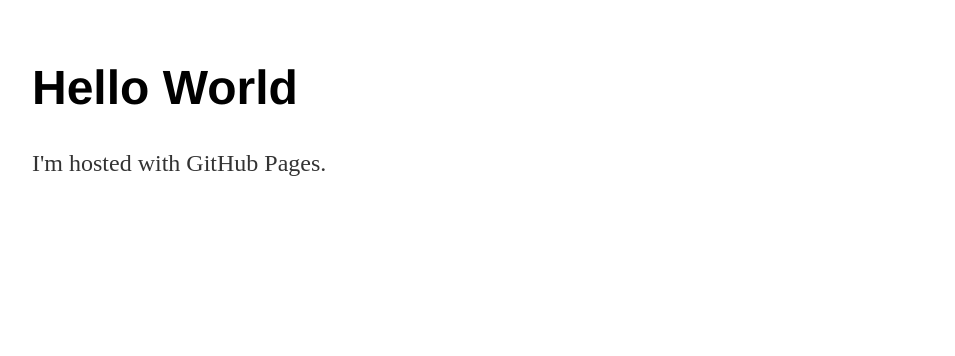
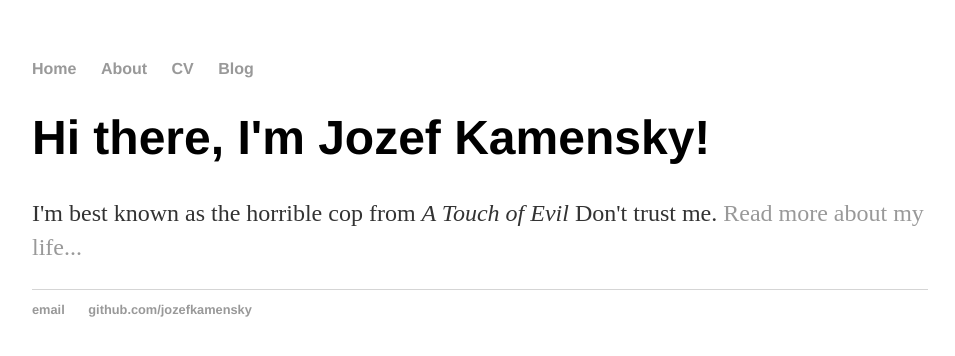
Before and after one commit to JozefKamensky/jozefkamensky.github.io, a Jekyll site: the page built from index.html, in a window 1280 px wide. Shown: the top 356 px of the page, without its empty margins (160-1115 px from the left). Built offline with Jekyll 4.4.1, drawn with Linux system fonts in a browser that asks for light colours.

Commit message:
Update index.html

```diff
--- a/index.html
+++ b/index.html
@@ -1,12 +1,8 @@
-<!DOCTYPE html>
-<html>
-  <head>
-	<title>Jozef Kamensky, FIIT student</title>
-		<!-- link to main stylesheet -->
-		<link rel="stylesheet" type="text/css" href="/css/main.css">
-	</head>
-<body>
-  <h1>Hello World</h1>
-  <p>I'm hosted with GitHub Pages.</p>
-</body>
-</html>
+---
+layout: default
+title: Jozef Kamensky, FIIT student
+---
+<div class="blurb">
+	<h1>Hi there, I'm Jozef Kamensky!</h1>
+	<p>I'm best known as the horrible cop from <em>A Touch of Evil</em> Don't trust me. <a href="/about">Read more about my life...</a></p>
+</div><!-- /.blurb -->
```
